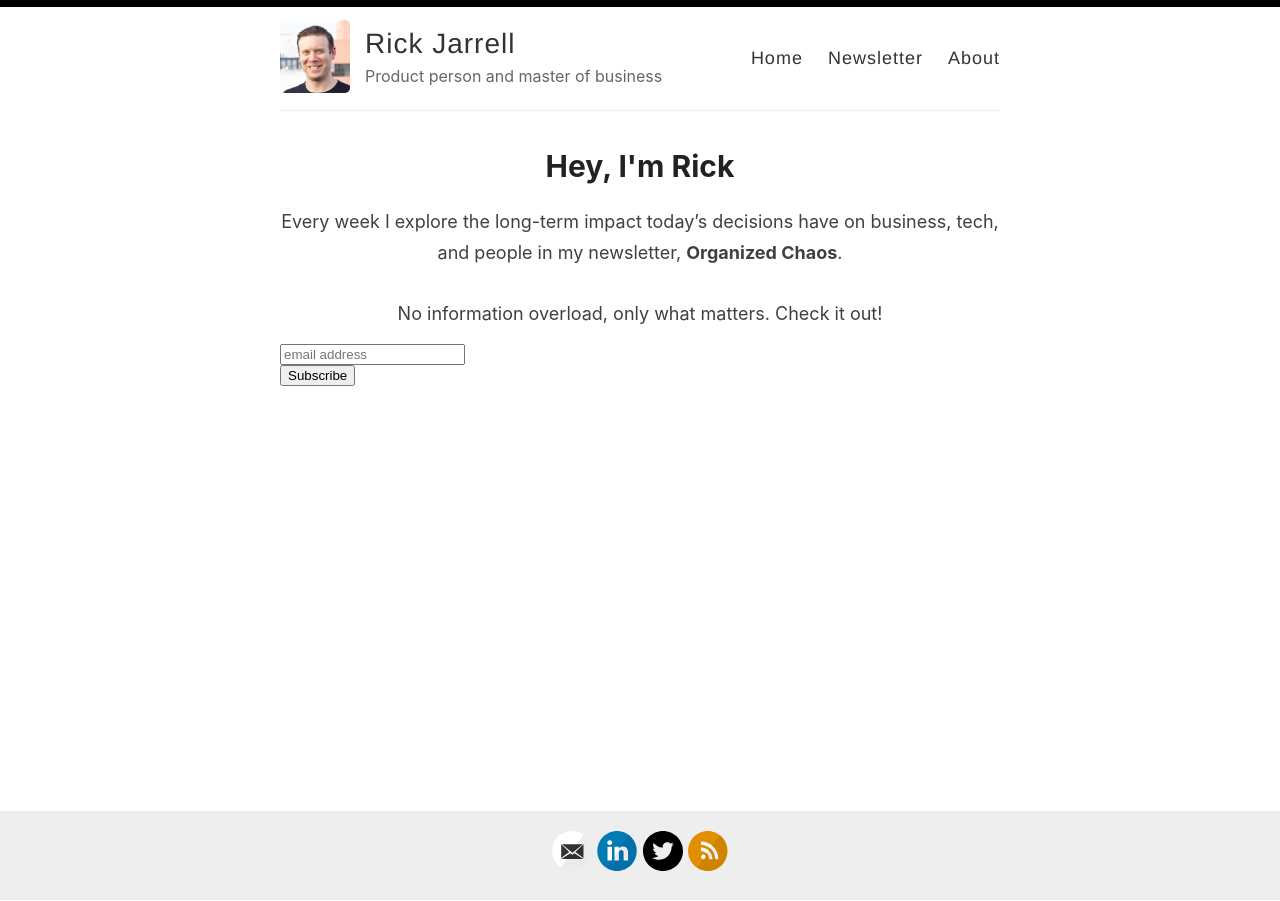
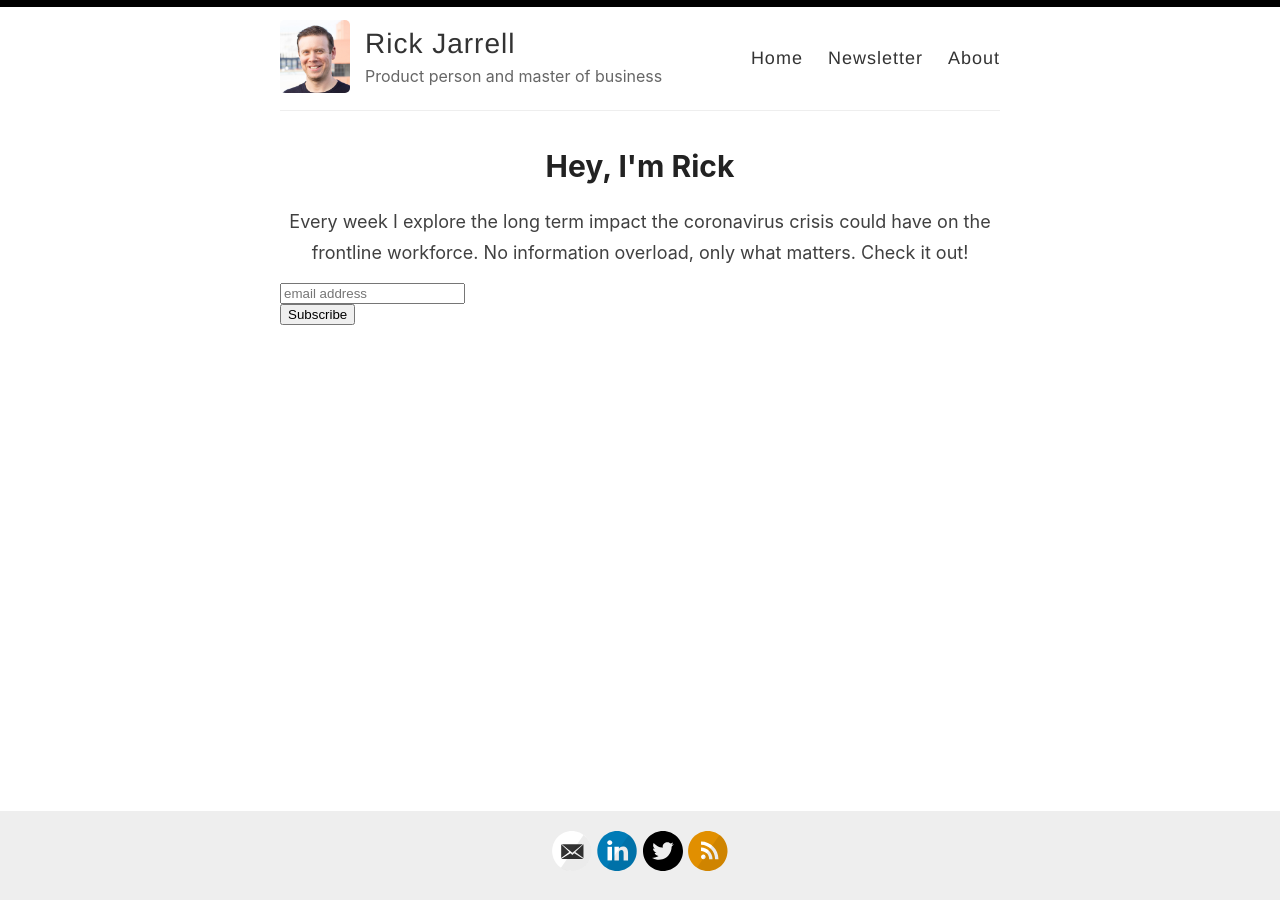
Before and after one commit to rickjarrell/backupblog, a Jekyll site: the page built from index.html, in a window 1280 px wide. Built offline with Jekyll 4.4.1, drawn with Linux system fonts in a browser that asks for light colours; the list of posts is cut into pages by our own code; comment, search, counter and statistics services are not loaded.

Commit message:
Update index.html

```diff
--- a/index.html
+++ b/index.html
@@ -2,7 +2,7 @@
 layout: default
 ---
 <h1>Hey, I'm Rick</h1>
-<p align = center>Every week I explore the long-term impact today’s decisions have on business, tech, and people in my newsletter, <b>Organized Chaos</b>. <br><br>No information overload, only what matters. Check it out!</p>
+<p align = center>Every week I explore the long term impact the coronavirus crisis could have on the frontline workforce. No information overload, only what matters. Check it out!</p>
 <!-- Begin Mailchimp Signup Form -->
 <link href="//cdn-images.mailchimp.com/embedcode/horizontal-slim-10_7.css" rel="stylesheet" type="text/css">
 <style type="text/css">
```
